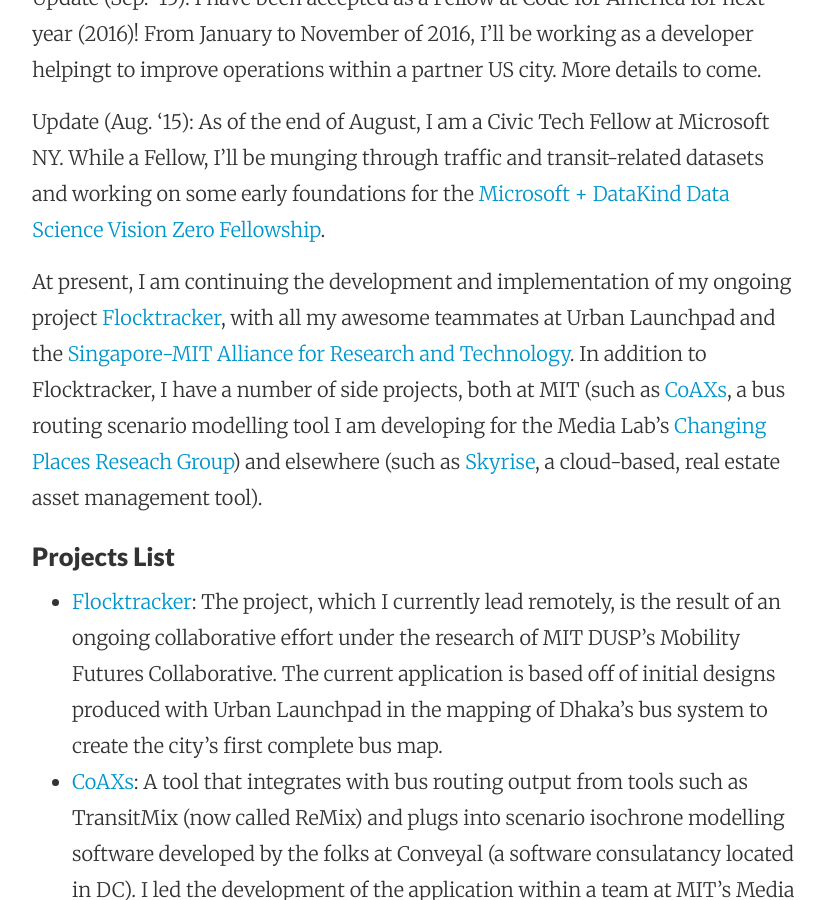
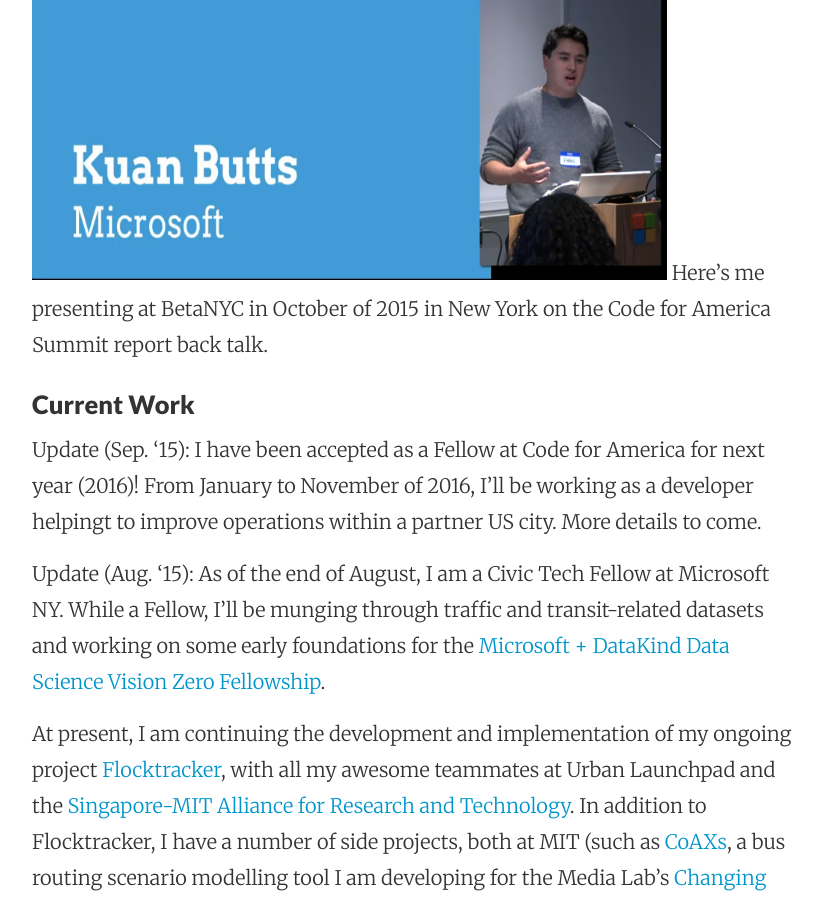
Before and after one commit to kuanb/kuanb.github.io, a Jekyll site: the page built from about.md, in a window 1280 px wide and 900 px high, scrolled down 794 px. Shown: the whole window, without its empty margins (224-1048 px from the left). Built offline with Jekyll 4.4.1, drawn with Linux system fonts in a browser that asks for light colours; Markdown is read by kramdown in place of the engine named in the settings.

Commit message:
new pic of me presenting

```diff
--- a/about.md
+++ b/about.md
@@ -9,6 +9,9 @@
 #### Quick Pitch
 
 I'm a graduate of MIT's [Master of City Planning](http://dusp.mit.edu/) [Transportation Systems Planning](http://dusp.mit.edu/transportation/program/overview) program. My interests lie in the implementation of digital solutions in engaging spatial (and, often, transport-related) issues. Through both my research and work, I've taken on a number of lead technical roles, executing software development and deployment in a wide variety of settings. This has provided me with extensive international experience, from Mexico City to Dhaka, Bangladesh. That said, my interest in engineering solutions to nuanced urban challenges was initially spurred by my time in St. Louis, Missouri. Consequently, I have a particular interest in domestic research as well.
+
+![presenting](https://raw.githubusercontent.com/kuanb/kuanb.github.io/master/images/presenting.png)
+Here's me presenting at BetaNYC in October of 2015 in New York on the Code for America Summit report back talk.
 
 #### Current Work
 
```
Also changed, not shown: images/presenting.png (added).
